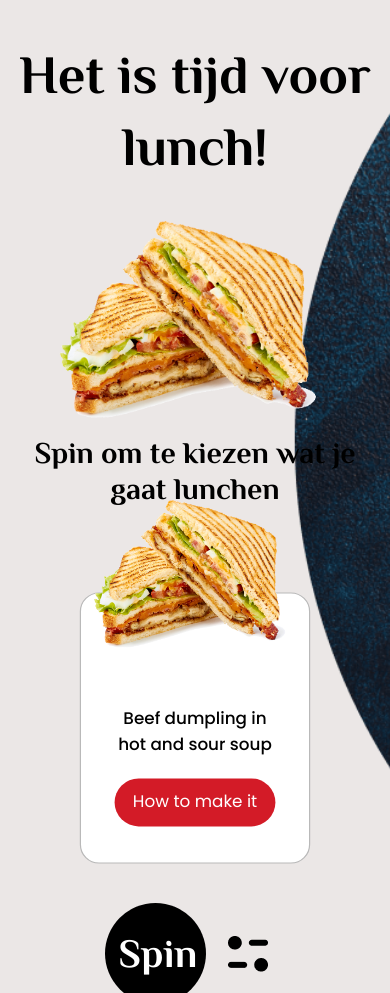
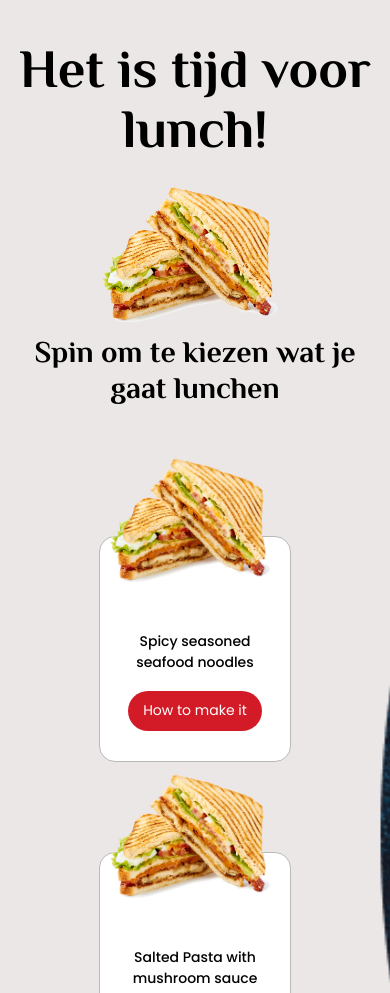
Before and after one commit to Sarfraz123-wq/Cafe, a plain HTML site: page index.html in a window 390 px wide. Shown: the part 107-1100 px from the top of the page. Drawn offline with nearby package versions, Linux system fonts and the light colour scheme.

Commit message:
mobile work

```diff
--- a/css/media.css
+++ b/css/media.css
@@ -96,7 +96,14 @@
     }
     .banner__title h1{
         font-size:54px;
-        line-height: 72px;
+        /* line-height: 72px; */
+        line-height: 60px;
+    }
+    .banner__img{
+        text-align: center;
+    }
+    .banner__img img{
+        max-width: 250px;
     }
     .banner__content p{
         text-align:center;
@@ -112,8 +119,19 @@
     .food__card-area .right__area{
         width:0%;
     }
+    .food__card-wrapper{
+        display: grid;
+        gap: 90px;
+    }
     .food__card-wrapper .food__card:not(.food__card.active){
+        /* display: none; */
         display: none;
+        display: grid;
+    }
+    .food__card.active{
+        transform: scale(1);
+        top: 0;
+        transition: 0;
     }
     /* Food Card Area End */
 
```
